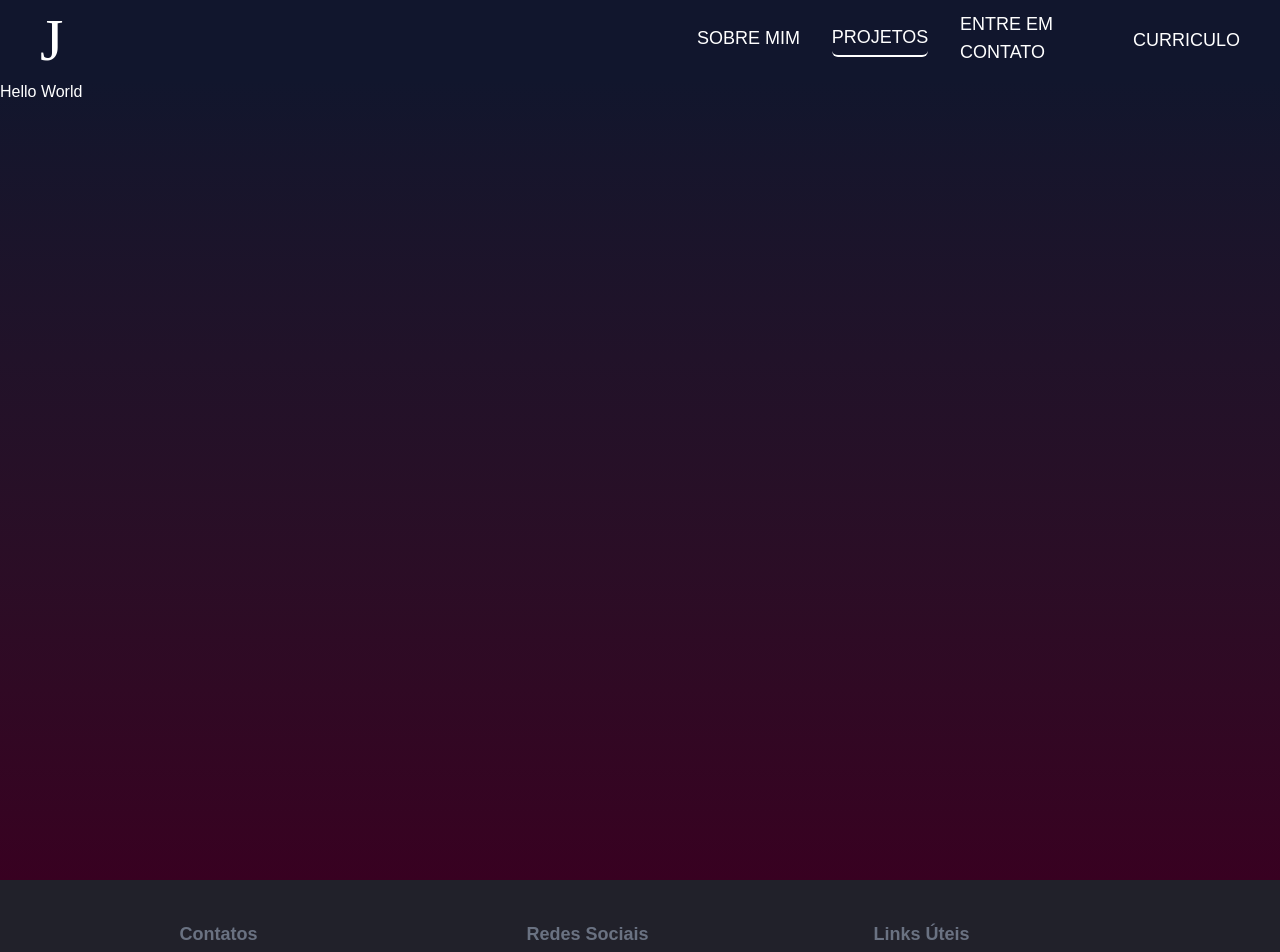
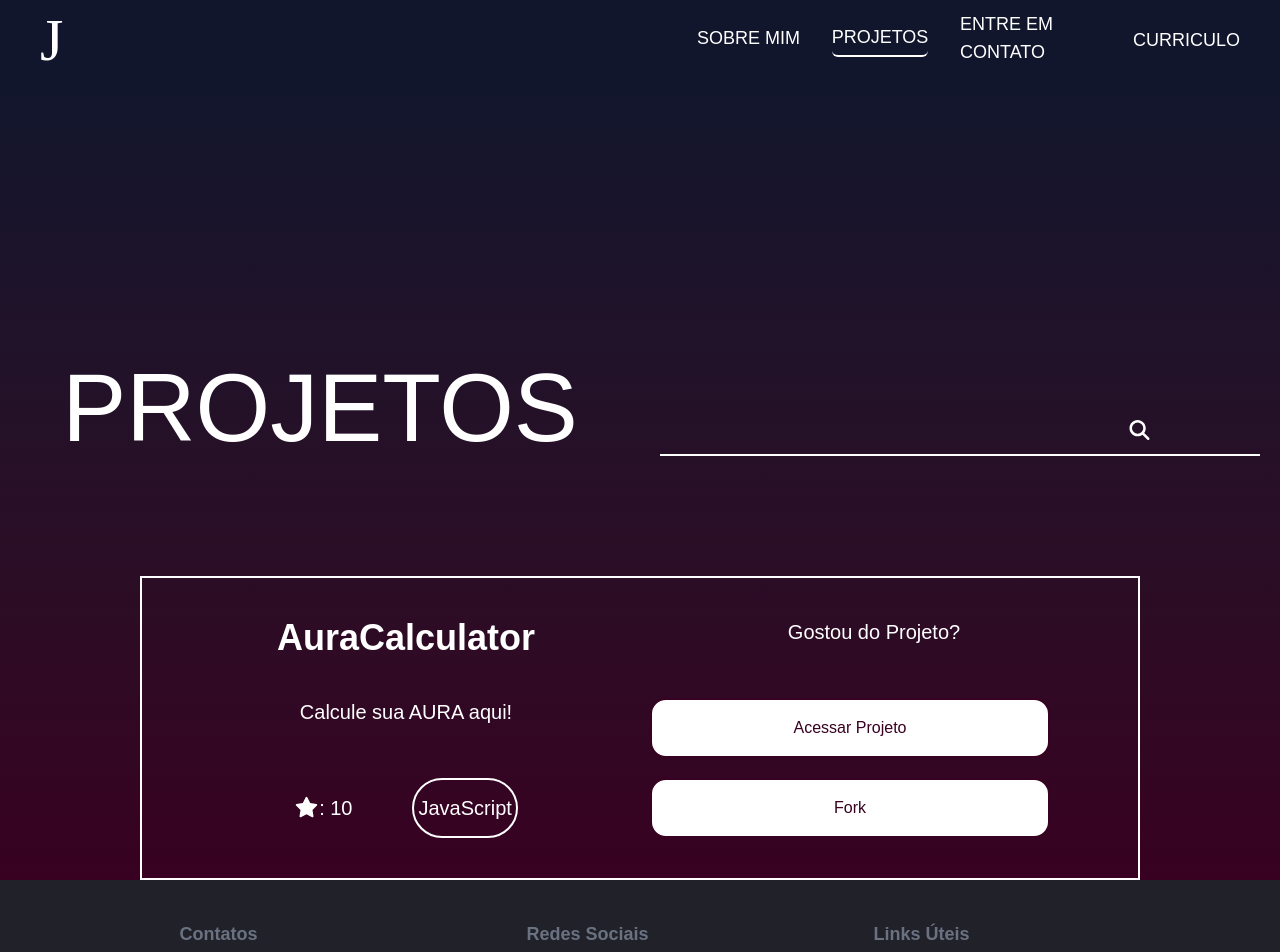
Before and after one commit to MrJoaoAbe/Portf-lio, a React (Vite) app: page /projetos in a window 1280 px wide. Shown: the top 952 px of the page. Built offline with nearby package versions, Linux system fonts and the light colour scheme; a web font is replaced by a local one.

Commit message:
startSecProjeto

```diff
--- /dev/null
+++ b/src/components/BarraPesquisa.jsx
@@ -0,0 +1,13 @@
+import { FontAwesomeIcon } from "@fortawesome/react-fontawesome";
+import { faMagnifyingGlass } from "@fortawesome/free-solid-svg-icons";
+
+function BarraPesquisa() {
+    return (
+        <div className="relative flex justify-center mt-80 text-xl mb-10 ">
+            <input type="text" className="border-b-2 border-white w-150 outline-none pl-10" />
+            <FontAwesomeIcon icon={faMagnifyingGlass} className="absolute right-1/5 top-5" />
+        </div>
+    )
+}
+
+export default BarraPesquisa
--- /dev/null
+++ b/src/components/CardProjeto.jsx
@@ -0,0 +1,23 @@
+import { FontAwesomeIcon } from "@fortawesome/react-fontawesome";
+import { faStar } from "@fortawesome/free-solid-svg-icons";
+
+function CardProjeto() {
+    return (
+        <div className="flex justify-center mt-20">
+            <div className="grid grid-cols-2 grid-rows-3 border-2 border-white w-250 p-10 gap-5">
+                <h1 className="flex justify-center col-start-1 text-4xl font-bold">AuraCalculator</h1>
+                <p className="flex justify-center col-start-1 text-xl">Calcule sua AURA aqui!</p>
+                <div className="flex justify-center flex-row col-start-1 gap-15">
+                    <p className="flex justify-center items-center text-xl">< FontAwesomeIcon icon={faStar} style={{ color: "#ffffff", }} /> : 10</p>
+                    <p className="flex justify-center items-center text-xl border-2 border-white rounded-4xl p-1">JavaScript</p>
+                </div>
+
+                <p className="flex justify-center col-start-2 row-start-1 text-xl">Gostou do Projeto?</p>
+                <a href="" className="flex justify-center items-center col-start-2  row-start-2 rounded-2xl self-center border-2 h-15 w-100 bg-white text-[#380121]">Acessar Projeto</a>
+                <a href="" className="flex justify-center items-center col-start-2  row-start-3 rounded-2xl self-center border-2 h-15 w-100 bg-white text-[#380121]">Fork</a>
+            </div>
+        </div>
+    )
+}
+
+export default CardProjeto
--- a/src/pages/Projetos.jsx
+++ b/src/pages/Projetos.jsx
@@ -1,7 +1,28 @@
+import { FontAwesomeIcon } from "@fortawesome/react-fontawesome";
+import { faMagnifyingGlass } from "@fortawesome/free-solid-svg-icons";
+import CardProjeto from "../components/CardProjeto";
+import BarraPesquisa from "../components/BarraPesquisa";
+
 function Projetos() {
     return (
-        <div className="min-h-screen bg-linear-to-t from-[#380121] to-[#11162D] text-white">Hello World</div>
+        <div className="min-h-screen bg-linear-to-t from-[#380121] to-[#11162D] text-white">
+            <div className="grid grid-cols-2">
+                <div className="flex justify-center mt-70 text-8xl mb-10">
+                    PROJETOS
+                </div>
+                {/* <div className="relative flex justify-center mt-80 text-xl mb-10 ">
+                    <input type="text" className="border-b-2 border-white w-150 outline-none pl-10" />
+                    <FontAwesomeIcon icon={faMagnifyingGlass} className="absolute right-1/5 top-5" />
+                </div> */}
+                <BarraPesquisa />
+            </div>
+
+            <CardProjeto />
+
+        </div>
     )
 }
 
+
+
 export default Projetos
```
